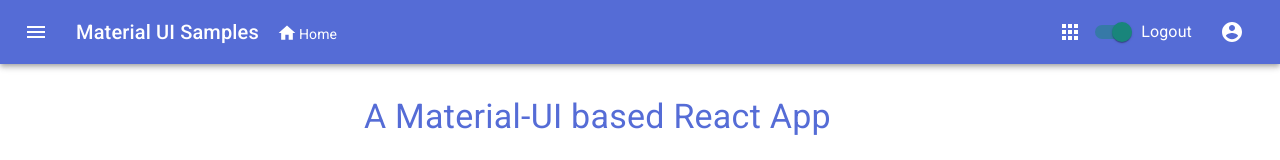
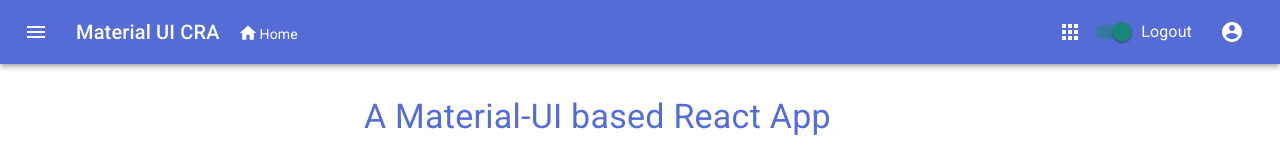
Before and after one commit to Alan-CS/ReactMaterialUIApp, a React (Create React App) app: page / in a window 1280 px wide. Shown: the top 160 px of the page. Built offline with nearby package versions, Linux system fonts and the light colour scheme.

Commit message:
Textual changes to the Title and Brand.

```diff
--- a/public/index.html
+++ b/public/index.html
@@ -26,7 +26,7 @@
       work correctly both with client-side routing and a non-root public URL.
       Learn how to configure a non-root public URL by running `npm run build`.
     -->
-    <title>material-ui demo app</title>
+    <title>material-ui react app</title>
   </head>
   <body>
     <noscript>You need to enable JavaScript to run this app.</noscript>
--- a/src/components/Header.js
+++ b/src/components/Header.js
@@ -84,7 +84,7 @@ export default function MenuAppBar() {
             <MenuIcon />
           </IconButton>
           <Typography variant="h6" >
-            Material UI Samples
+            Material UI CRA
           </Typography>
           <Typography variant="h6" className={classes.toolbarItem}>
             <Link underline="none" color="inherit" variant="body2" component={RouterLink} to="/">
```
